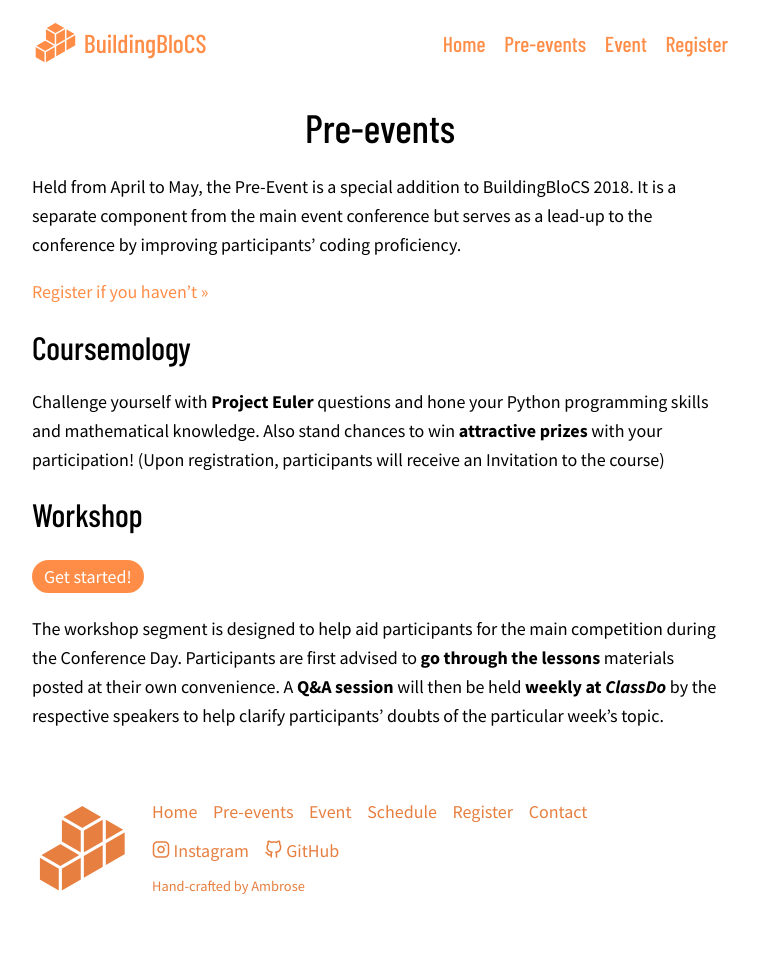
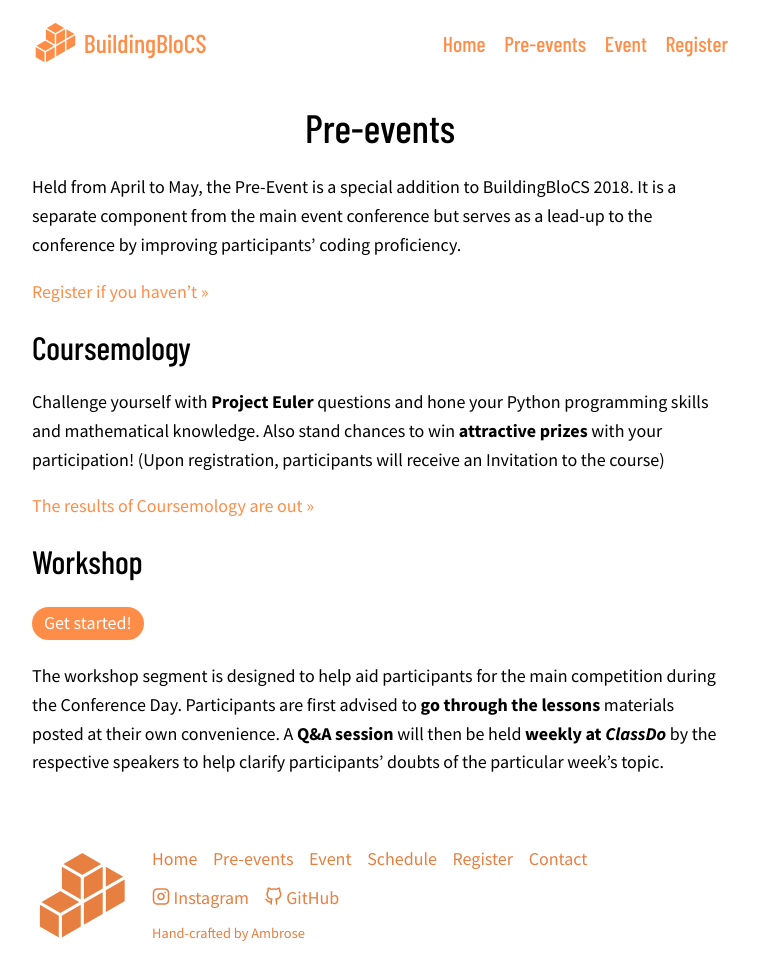
Before and after one commit to buildingblocs/2018, a Jekyll site: the page built from pre-event/index.md, in a window 1280 px wide and 995 px high. Shown: the top 980 px of the window, without its empty margins (260-1019 px from the left). Built offline with Jekyll 4.4.1, drawn with Linux system fonts in a browser that asks for light colours; some web fonts are replaced; our own code applies the rules of GitHub Pages for plain Markdown files.

Commit message:
Update index.md

```diff
--- a/pre-event/index.md
+++ b/pre-event/index.md
@@ -12,6 +12,8 @@ Held from April to May, the Pre-Event is a special addition to BuildingBloCS 201
 
 Challenge yourself with **Project Euler** questions and hone your Python programming skills and mathematical knowledge. Also stand chances to win **attractive prizes** with your participation! (Upon registration, participants will receive an Invitation to the course)
 
+[The results of Coursemology are out &raquo;]({{ site.baseurl }}/pre-event/coursemology)
+
 ## Workshop
 
 <a class="btn" href="{{ site.baseurl }}/pre-event/workshop">Get started!</a>
```
